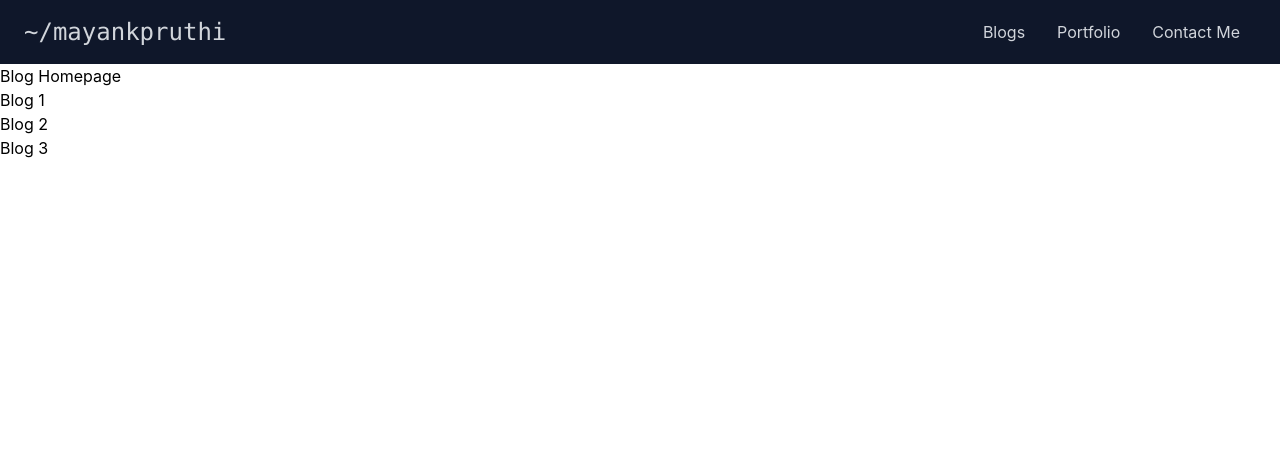
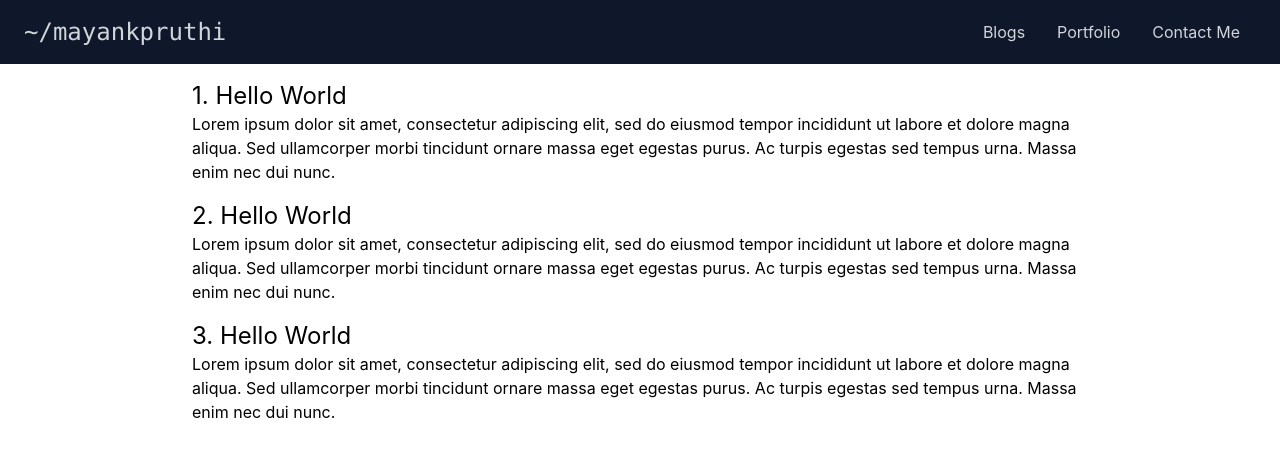
Before and after one commit to mayankpruthii/mayankpruthii.github.io, a React (Create React App) app: page /blogs in a window 1280 px wide. Shown: the top 456 px of the page. Built offline with nearby package versions, Linux system fonts and the light colour scheme.

Commit message:
Added markdown to react html functionality

```diff
--- a/package.json
+++ b/package.json
@@ -12,6 +12,7 @@
     "match-sorter": "^6.3.1",
     "react": "^18.2.0",
     "react-dom": "^18.2.0",
+    "react-markdown": "^9.0.1",
     "react-scripts": "5.0.1",
     "sort-by": "^1.2.0",
     "tailwindcss": "^3.3.5",
@@ -44,6 +45,7 @@
     ]
   },
   "devDependencies": {
+    "@babel/plugin-proposal-private-property-in-object": "^7.21.11",
     "react-router-dom": "^6.19.0"
   }
 }
--- /dev/null
+++ b/src/components/blogs/Blog.jsx
@@ -0,0 +1,53 @@
+import { useEffect, useState } from "react";
+import Markdown from "react-markdown"
+import { Link, useNavigate } from "react-router-dom";
+import { blogMetadata } from "../utils/blogMetadata";
+
+const PAGE_NOT_FOUND_URL = "/page-not-found";
+
+export const Blog = (props) => {
+    const { blogName } = props;
+    const navigate = useNavigate();
+    const [markdownContent, setMarkdownContent] = useState("");
+
+    const validateIfBlogMarkdownExists = (blogString) => {
+        if (blogString.includes("Cannot GET /blogs")) {
+            navigate(PAGE_NOT_FOUND_URL);
+        }
+    }
+
+    const fetchBlog = (blogUrl) => {
+        fetch(blogUrl, {
+            headers: {
+                'Content-Type': 'application/text',
+                'Accept': 'application/text'
+            }
+        })
+            .then((r) => r.text())
+            .then(blogString => {
+                validateIfBlogMarkdownExists(blogString);
+                setMarkdownContent(blogString)
+            })
+            .catch((ex) => {
+                console.log("EXCEPTION: ", ex);
+                navigate(PAGE_NOT_FOUND_URL);
+            })
+    }
+
+    useEffect(() => {
+        if (blogName === undefined || blogName === "") {
+            navigate(PAGE_NOT_FOUND_URL)
+        }
+        const blogUrl = `../blogs/${blogName}.md`;
+        fetchBlog(blogUrl);
+    }, [blogName])
+
+    return <div className="max-w-4xl my-8 mx-auto">
+        <div className="mx-2">
+            <code className="block mb-4 text-orange-600">{">> "}<Link to="/">home</Link>{" >> "}<Link to="/blogs">blogs</Link></code>
+            <div className="mb-2 text-4xl">{blogMetadata[blogName]["title"]}</div>
+            <code className="mb-6 block">Publish Date: 23 December 2023</code>
+            <Markdown>{markdownContent}</Markdown>
+        </div>
+    </div>
+}
--- a/src/components/blogs/Blogs.jsx
+++ b/src/components/blogs/Blogs.jsx
@@ -1,24 +1,25 @@
 import { Link, useParams } from "react-router-dom";
+import { Blog } from "./Blog";
+import { blogMetadata } from "../utils/blogMetadata";
 
 export const Blogs = () => {
 	const { blogName } = useParams();
 
 	if (blogName === undefined) {
 		return (
-			<>
-				<h1>Blog Homepage</h1>
-				<p>
-					<Link to="/blog/1">Blog 1</Link>
-				</p>
-				<p>
-					<Link to="/blog/2">Blog 2</Link>
-				</p>
-				<p>
-					<Link to="/blog/3">Blog 3</Link>
-				</p>
-			</>
+			<div className="mt-4 mb-2 max-w-4xl mx-auto">
+				{Object.keys(blogMetadata).map((blogFileName, index) => {
+					console.log(blogMetadata[blogFileName])
+					return <Link className="my-4 hover:text-orange-600 block" to={`/blog/${blogFileName}`}>
+						<div className="text-2xl">
+							{index + 1}. {blogMetadata[blogFileName]["title"]}
+						</div>
+						<div>{blogMetadata[blogFileName]["description"]}</div>
+					</Link>
+				})}
+			</div>
 		);
 	}
 
-	return <h1>Blog {blogName}</h1>;
+	return <Blog blogName={blogName} />;
 };
--- a/src/components/homepage/Homepage.jsx
+++ b/src/components/homepage/Homepage.jsx
@@ -6,9 +6,9 @@ import { ConnectWithMe } from "../contact-me/ConnectWithMe";
 export const Homepage = (props) => {
 	const { screenSize } = props;
 
-    useLayoutEffect(() => {
-        scrollToTop();
-    })
+	useLayoutEffect(() => {
+		scrollToTop();
+	})
 
 	return (
 		<div>
@@ -33,15 +33,14 @@ export const Homepage = (props) => {
 				<div className="text-center text-slate-900 text-2xl">
 					<b>Work hard to implement smart</b>
 				</div>
-                <div className="mx-2 mt-2">I believe in automating everything that can be, and manual processes should be avoided as much as possible.</div>
+				<div className="mx-auto mt-2 max-w-4xl">I'm a fervent believer in automating all things possible, casting manual processes into the shadows.</div>
 			</div>
 			<div className="my-12">
 				<div className="mx-2">
 					<h2 className="mb-6 text-center text-2xl">A little about me...</h2>
 					<div
-						className={`${
-							isWideWidthScreen(screenSize) ? "mx-auto max-w-4xl" : ""
-						} text-center`}
+						className={`${isWideWidthScreen(screenSize) ? "mx-auto max-w-4xl" : ""
+							} text-center`}
 					>
 						<b>
 							I am software development engineer currently working at Amazon.
@@ -57,7 +56,7 @@ export const Homepage = (props) => {
 						<b>
 							My expertise spans from experience in Javascript frameworks like
 							React, NodeJS to enterprise applications built with Java,
-							Typescript and Python. Additionally, I have experience is
+							Typescript and Python. Additionally, I have experience in
 							ditributed computing and cloud technologies like AWS.{" "}
 						</b>
 						And I am constantly exploring new avenues to stay at the forefront
--- a/src/components/not-found/NotFound.jsx
+++ b/src/components/not-found/NotFound.jsx
@@ -1,4 +1,3 @@
-import { Link } from "react-router-dom";
 import { CustomButton } from "../CustomButton";
 
 export const NotFound = () => {
--- /dev/null
+++ b/src/components/utils/blogMetadata.js
@@ -0,0 +1,14 @@
+export const blogMetadata = {
+    "hello-world": {
+        title: "Hello World",
+        description: "Lorem ipsum dolor sit amet, consectetur adipiscing elit, sed do eiusmod tempor incididunt ut labore et dolore magna aliqua. Sed ullamcorper morbi tincidunt ornare massa eget egestas purus. Ac turpis egestas sed tempus urna. Massa enim nec dui nunc."
+    },
+    "hello-world2": {
+        title: "Hello World",
+        description: "Lorem ipsum dolor sit amet, consectetur adipiscing elit, sed do eiusmod tempor incididunt ut labore et dolore magna aliqua. Sed ullamcorper morbi tincidunt ornare massa eget egestas purus. Ac turpis egestas sed tempus urna. Massa enim nec dui nunc."
+    },
+    "hello-world3": {
+        title: "Hello World",
+        description: "Lorem ipsum dolor sit amet, consectetur adipiscing elit, sed do eiusmod tempor incididunt ut labore et dolore magna aliqua. Sed ullamcorper morbi tincidunt ornare massa eget egestas purus. Ac turpis egestas sed tempus urna. Massa enim nec dui nunc."
+    },
+};
--- a/src/index.css
+++ b/src/index.css
@@ -15,3 +15,10 @@ code {
   font-family: source-code-pro, Menlo, Monaco, Consolas, 'Courier New',
     monospace;
 }
+
+pre {
+  background-color: rgb(226 232 240 / 1);
+  margin-top: 0.2rem;
+  padding: 0.2rem;
+  overflow-x: auto;
+}
```
Also changed, not shown: public/blogs/hello-world.md (added, +9 -0 lines), 1 other file (tests, documents, lock files or other folders).
